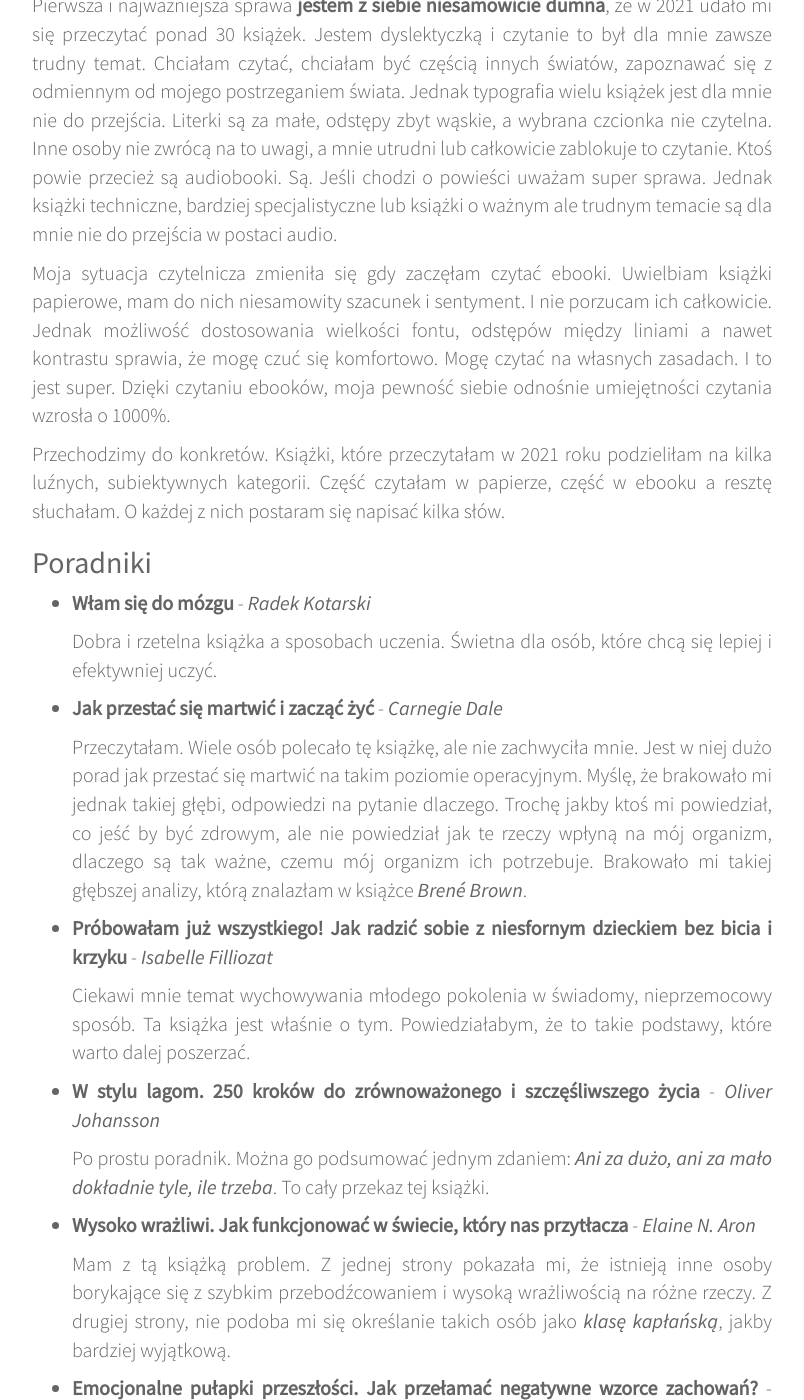
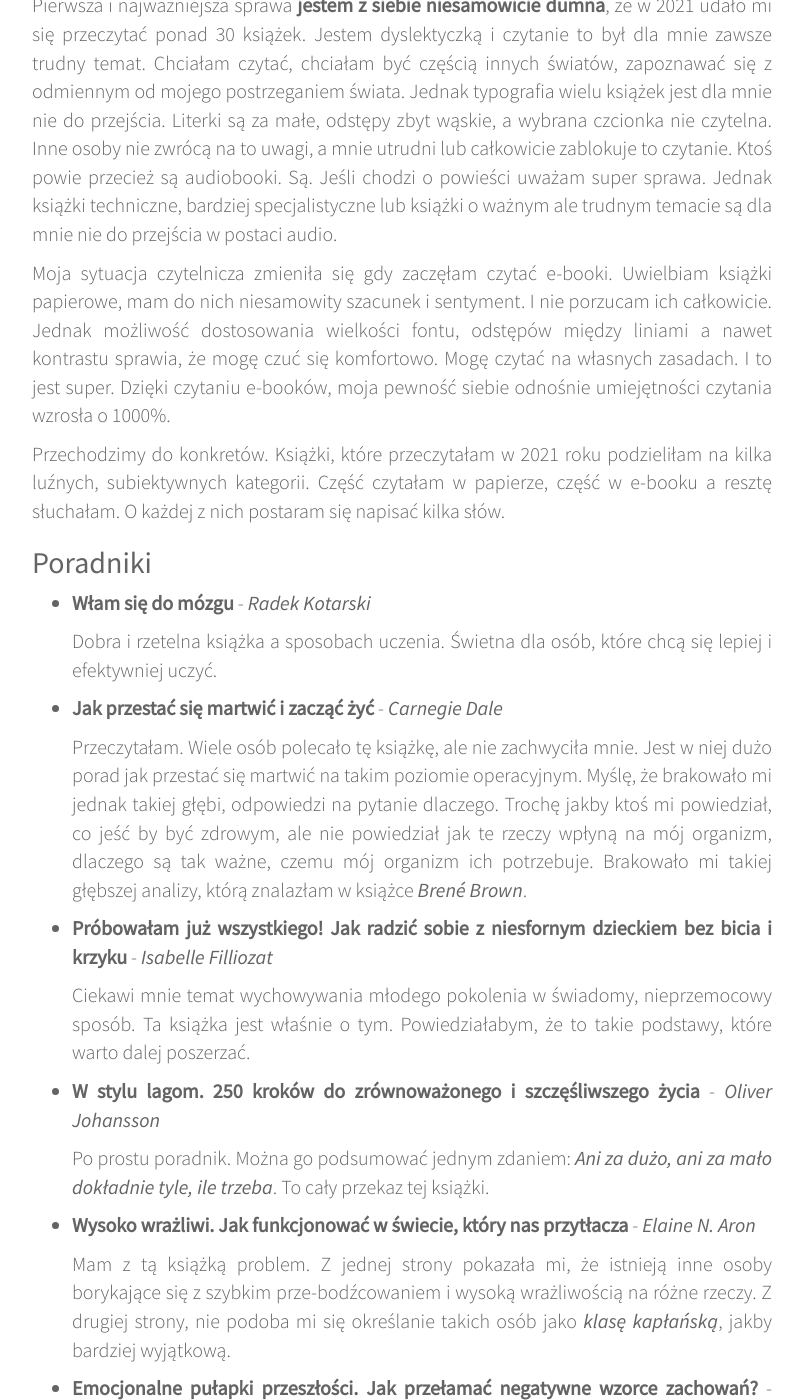
Before and after one commit to womanonrails/bemore.womanonrails.com, a Jekyll site: the page built from _posts/2022-02-02-book-summary.md, in a window 1280 px wide and 1400 px high, scrolled down 1178 px. Shown: the whole window, without its empty margins (238-1042 px from the left). Built offline with Jekyll 4.4.1, drawn with Linux system fonts in a browser that asks for light colours; Markdown is read by kramdown in place of the engine named in the settings; comment, search, counter and statistics services are not loaded; some of the changed text lies outside the part shown.

Commit message:
Small change to last article

```diff
--- a/_posts/2022-02-02-book-summary.md
+++ b/_posts/2022-02-02-book-summary.md
@@ -19,9 +19,9 @@
 
 Pierwsza i najważniejsza sprawa **jestem z siebie niesamowicie dumna**, że w 2021 udało mi się przeczytać ponad 30 książek. Jestem dyslektyczką i czytanie to był dla mnie zawsze trudny temat. Chciałam czytać, chciałam być częścią innych światów, zapoznawać się z odmiennym od mojego postrzeganiem świata. Jednak typografia wielu książek jest dla mnie nie do przejścia. Literki są za małe, odstępy zbyt wąskie, a wybrana czcionka nie czytelna. Inne osoby nie zwrócą na to uwagi, a mnie utrudni lub całkowicie zablokuje to czytanie. Ktoś powie przecież są audiobooki. Są. Jeśli chodzi o powieści uważam super sprawa. Jednak książki techniczne, bardziej specjalistyczne lub książki o ważnym ale trudnym temacie są dla mnie nie do przejścia w postaci audio.
 
-Moja sytuacja czytelnicza zmieniła się gdy zaczęłam czytać ebooki. Uwielbiam książki papierowe, mam do nich niesamowity szacunek i sentyment. I nie porzucam ich całkowicie. Jednak możliwość dostosowania wielkości fontu, odstępów między liniami a nawet kontrastu sprawia, że mogę czuć się komfortowo. Mogę czytać na własnych zasadach. I to jest super. Dzięki czytaniu ebooków, moja pewność siebie odnośnie umiejętności czytania wzrosła o 1000%.
+Moja sytuacja czytelnicza zmieniła się gdy zaczęłam czytać e-booki. Uwielbiam książki papierowe, mam do nich niesamowity szacunek i sentyment. I nie porzucam ich całkowicie. Jednak możliwość dostosowania wielkości fontu, odstępów między liniami a nawet kontrastu sprawia, że mogę czuć się komfortowo. Mogę czytać na własnych zasadach. I to jest super. Dzięki czytaniu e-booków, moja pewność siebie odnośnie umiejętności czytania wzrosła o 1000%.
 
-Przechodzimy do konkretów. Książki, które przeczytałam w 2021 roku podzieliłam na kilka luźnych, subiektywnych kategorii. Część czytałam w papierze, część w ebooku a resztę słuchałam. O każdej z nich postaram się napisać kilka słów.
+Przechodzimy do konkretów. Książki, które przeczytałam w 2021 roku podzieliłam na kilka luźnych, subiektywnych kategorii. Część czytałam w papierze, część w e-booku a resztę słuchałam. O każdej z nich postaram się napisać kilka słów.
 
 ## Poradniki
 
@@ -43,7 +43,7 @@
 
 - **Wysoko wrażliwi. Jak funkcjonować w świecie, który nas przytłacza** - _Elaine N. Aron_
 
-    Mam z tą książką problem. Z jednej strony pokazała mi, że istnieją inne osoby borykające się z szybkim przebodźcowaniem i wysoką wrażliwością na różne rzeczy. Z drugiej strony, nie podoba mi się określanie takich osób jako _klasę kapłańską_, jakby bardziej wyjątkową.
+    Mam z tą książką problem. Z jednej strony pokazała mi, że istnieją inne osoby borykające się z szybkim prze-bodźcowaniem i wysoką wrażliwością na różne rzeczy. Z drugiej strony, nie podoba mi się określanie takich osób jako _klasę kapłańską_, jakby bardziej wyjątkową.
 
 - **Emocjonalne pułapki przeszłości. Jak przełamać negatywne wzorce zachowań?** - _Gitta Jacob, Laura Seebauer i Hannie van Genderen_
 
```
Also changed, not shown: other parts of _posts/2022-02-02-book-summary.md (+1 -1 lines), 2 other files.
